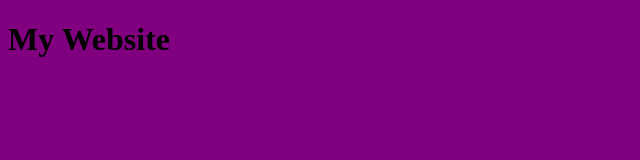
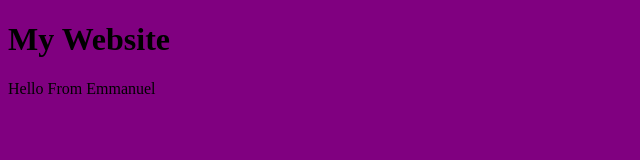
Before and after one commit to tsola2002/html-exp, a plain HTML site: page index.html in a window 1280 px wide. Shown: the whole page, without its empty margins (0-640 px from the left). Drawn offline with Linux system fonts and the light colour scheme.

Commit message:
Just modified it

```diff
--- a/index.html
+++ b/index.html
@@ -12,5 +12,6 @@
 </head>
 <body>
     <h1>My Website</h1>
+    <p>Hello From Emmanuel</p>
 </body>
 </html>
```
